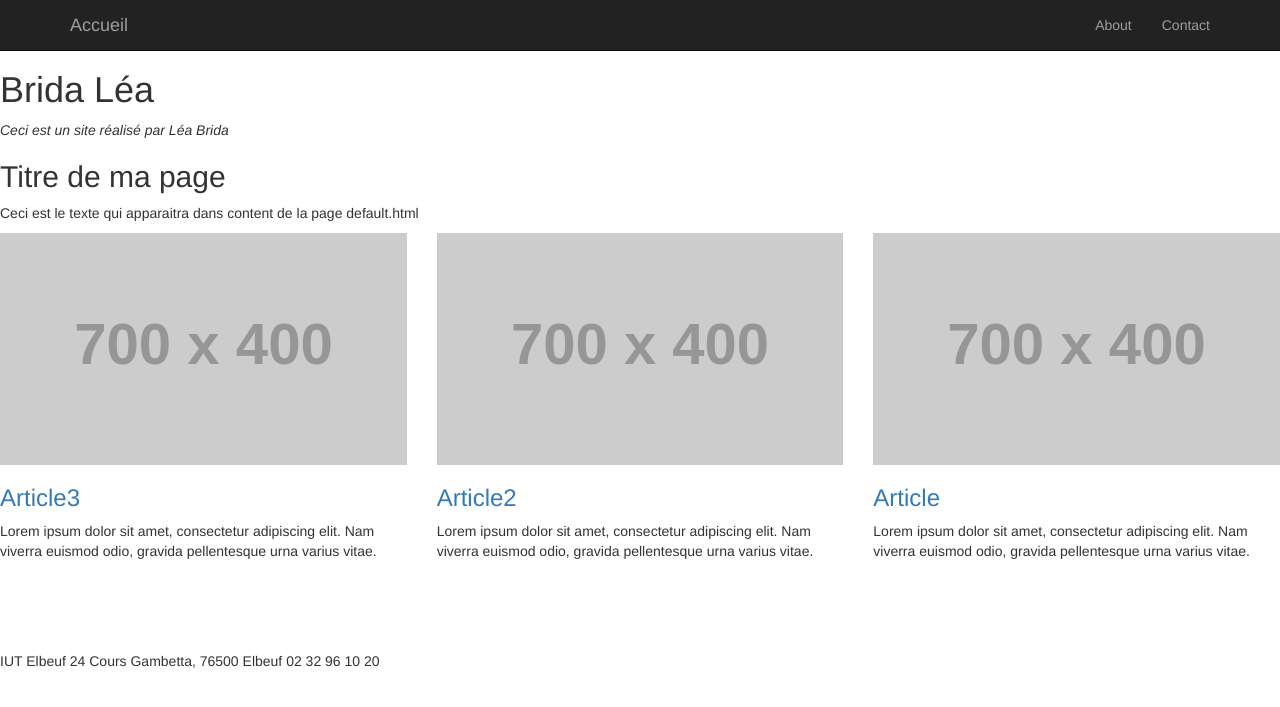
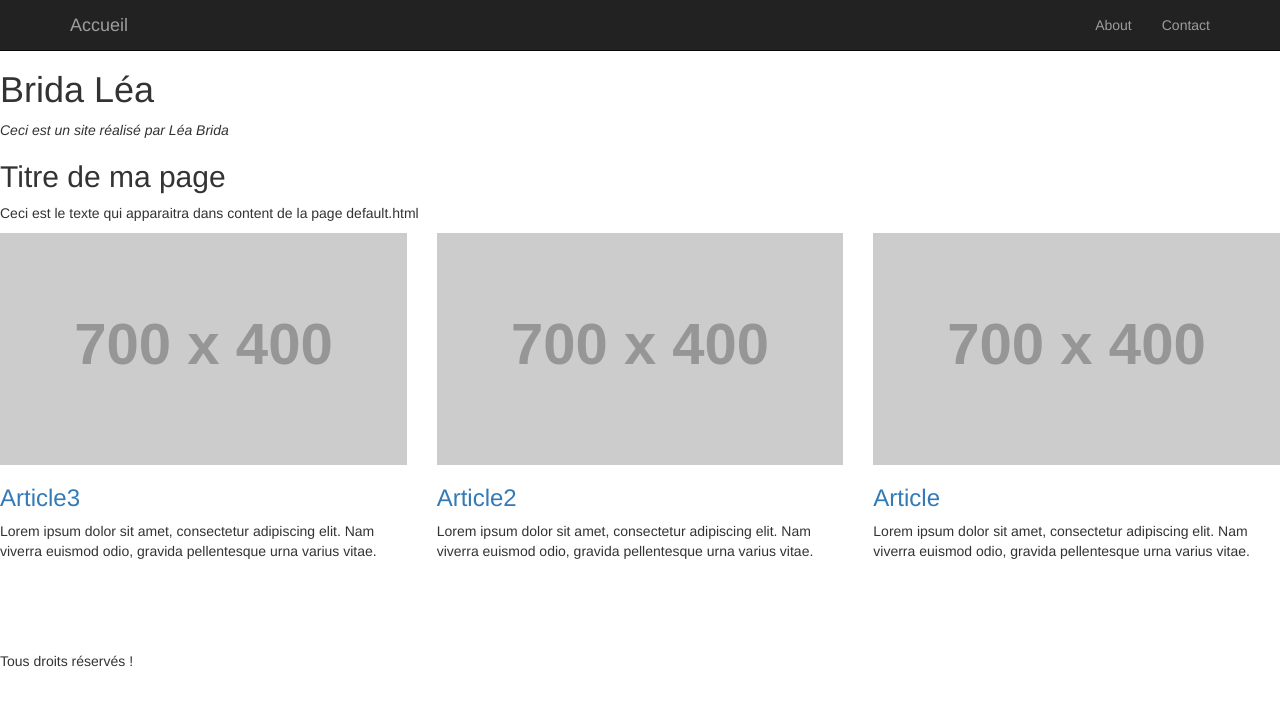
Before and after one commit to LeaBr/LeaBr.github.io, a Jekyll site: the page built from index.html, in a window 1280 px wide. Shown: the top 707 px of the page. Built offline with Jekyll 4.4.1, drawn with Linux system fonts in a browser that asks for light colours; nearby versions of some CDN libraries; library files that are not in the unit come from our copies.

Commit message:
modifié :         _includes/footer.html

```diff
--- a/_includes/footer.html
+++ b/_includes/footer.html
@@ -1,3 +1,3 @@
 <footer>
-	IUT Elbeuf 24 Cours Gambetta, 76500 Elbeuf 02 32 96 10 20
+	Tous droits réservés !
 </footer>
```
